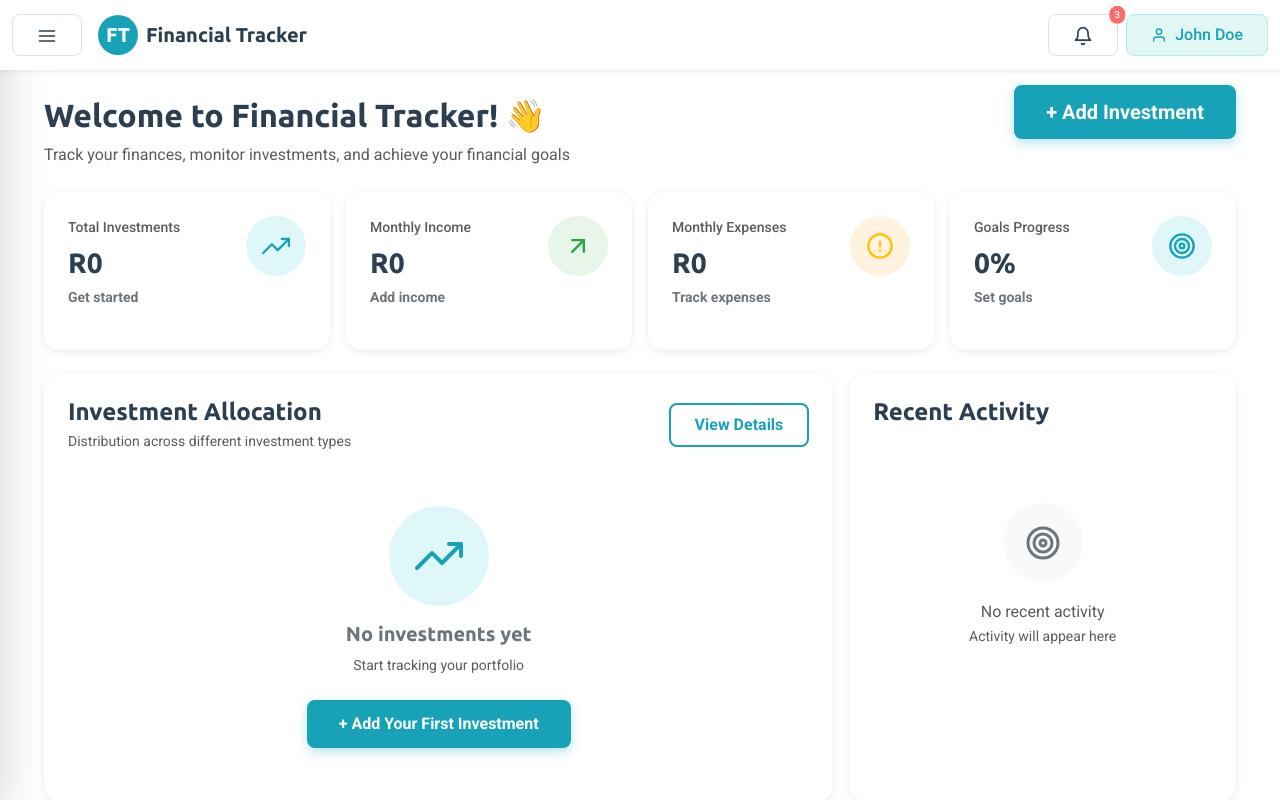
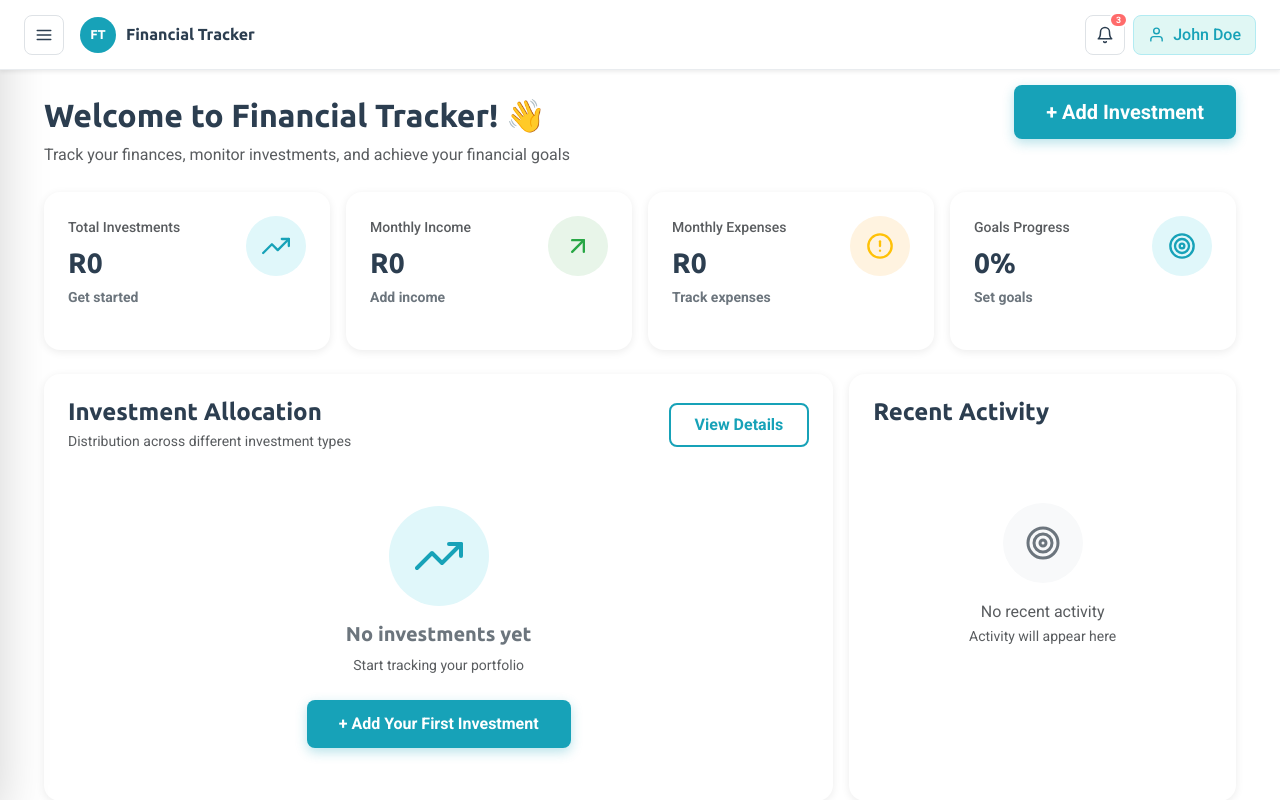
Before and after one commit to BuhleDamane/financial-tracker-app-website, a React (Vite) app: page / in a window 1280 px wide. Both pictures are taken after a click on the button "Sign In". Shown: the top 800 px of the page. Built offline with nearby package versions, Linux system fonts and the light colour scheme.

Commit message:
Update Header.tsx

```diff
--- a/src/components/Header.tsx
+++ b/src/components/Header.tsx
@@ -1,4 +1,4 @@
-import React from 'react';
+import React, { useState } from 'react';
 import { Navbar, Container, Button } from 'react-bootstrap';
 import { useNavigate } from 'react-router-dom';
 import { FiMenu, FiX, FiBell, FiUser, FiLogOut, FiSettings } from 'react-icons/fi';
@@ -19,107 +19,282 @@ const Header: React.FC<HeaderProps> = ({
   onLogout
 }) => {
   const navigate = useNavigate();
+  const [dropdownOpen, setDropdownOpen] = useState(false);
 
   return (
-    <Navbar bg="white" expand="lg" fixed="top" className="shadow-sm" style={{ height: '70px' }}>
-      <Container fluid>
-        <div className="d-flex align-items-center">
-          <Button
+    <>
+      <style>{`
+        .header-navbar {
+          height: 70px;
+          border-bottom: 1px solid #e9ecef;
+          z-index: 1030;
+        }
+
+        .sidebar-toggle-btn {
+          background-color: transparent;
+          border: 1.5px solid #dee2e6;
+          color: #2c3e50;
+          border-radius: 8px;
+          width: 40px;
+          height: 40px;
+          display: flex;
+          align-items: center;
+          justify-content: center;
+          flex-shrink: 0;
+          transition: background-color 0.2s, border-color 0.2s;
+          padding: 0;
+        }
+        .sidebar-toggle-btn.active,
+        .sidebar-toggle-btn:hover {
+          background-color: #e0f7f4;
+          border-color: #b2ebf2;
+          color: #17a2b8;
+        }
+
+        .brand-logo {
+          display: flex;
+          align-items: center;
+          text-decoration: none;
+          gap: 10px;
+          min-width: 0;
+        }
+        .brand-logo-circle {
+          width: 36px;
+          height: 36px;
+          min-width: 36px;
+          background-color: #17a2b8;
+          border-radius: 50%;
+          display: flex;
+          align-items: center;
+          justify-content: center;
+        }
+        .brand-logo-text {
+          font-weight: 700;
+          color: #2c3e50;
+          font-size: 1rem;
+          white-space: nowrap;
+          overflow: hidden;
+          text-overflow: ellipsis;
+        }
+
+        /* Hide brand text on very small screens */
+        @media (max-width: 360px) {
+          .brand-logo-text {
+            display: none;
+          }
+        }
+
+        .header-actions {
+          display: flex;
+          align-items: center;
+          gap: 8px;
+          flex-shrink: 0;
+        }
+
+        .notif-btn {
+          background-color: transparent;
+          border: 1.5px solid #dee2e6;
+          color: #2c3e50;
+          border-radius: 8px;
+          width: 40px;
+          height: 40px;
+          display: flex;
+          align-items: center;
+          justify-content: center;
+          position: relative;
+          padding: 0;
+          flex-shrink: 0;
+          transition: background-color 0.2s, border-color 0.2s;
+        }
+        .notif-btn:hover {
+          background-color: #f8f9fa;
+          border-color: #ced4da;
+        }
+        .notif-badge {
+          position: absolute;
+          top: -4px;
+          right: -4px;
+          background-color: #ff6b6b;
+          color: #fff;
+          font-size: 0.55rem;
+          font-weight: 700;
+          border-radius: 999px;
+          padding: 2px 5px;
+          line-height: 1;
+          border: 2px solid #fff;
+        }
+
+        .user-btn {
+          background-color: #e0f7f4;
+          border: 1.5px solid #b2ebf2;
+          color: #17a2b8;
+          border-radius: 8px;
+          height: 40px;
+          display: flex;
+          align-items: center;
+          gap: 8px;
+          padding: 0 14px;
+          font-weight: 500;
+          white-space: nowrap;
+          transition: background-color 0.2s;
+          cursor: pointer;
+        }
+        .user-btn:hover {
+          background-color: #b2ebf2;
+        }
+
+        /* On small screens, show only icon in user button */
+        @media (max-width: 575px) {
+          .user-btn-label {
+            display: none;
+          }
+          .user-btn {
+            padding: 0;
+            width: 40px;
+            justify-content: center;
+          }
+        }
+
+        .login-btn {
+          height: 40px;
+          border-radius: 8px;
+          font-weight: 500;
+          white-space: nowrap;
+          padding: 0 16px;
+        }
+        @media (max-width: 400px) {
+          .login-btn {
+            font-size: 0.8rem;
+            padding: 0 10px;
+          }
+        }
+
+        /* Custom dropdown */
+        .header-dropdown {
+          position: relative;
+        }
+        .header-dropdown-menu {
+          position: absolute;
+          top: calc(100% + 8px);
+          right: 0;
+          min-width: 180px;
+          background: #fff;
+          border-radius: 10px;
+          box-shadow: 0 4px 20px rgba(0,0,0,0.12);
+          border: 1px solid #e9ecef;
+          padding: 6px;
+          z-index: 2000;
+          animation: dropdownFadeIn 0.15s ease;
+        }
+        @keyframes dropdownFadeIn {
+          from { opacity: 0; transform: translateY(-6px); }
+          to   { opacity: 1; transform: translateY(0); }
+        }
+        .header-dropdown-item {
+          display: flex;
+          align-items: center;
+          gap: 10px;
+          padding: 10px 12px;
+          border-radius: 7px;
+          font-size: 0.9rem;
+          color: #2c3e50;
+          cursor: pointer;
+          border: none;
+          background: none;
+          width: 100%;
+          text-align: left;
+          transition: background-color 0.15s;
+        }
+        .header-dropdown-item:hover {
+          background-color: #f0fdfe;
+        }
+        .header-dropdown-item.danger {
+          color: #ff6b6b;
+        }
+        .header-dropdown-item.danger:hover {
+          background-color: #fff5f5;
+        }
+        .header-dropdown-divider {
+          height: 1px;
+          background-color: #e9ecef;
+          margin: 4px 0;
+        }
+      `}</style>
+
+      <Navbar
+        bg="white"
+        expand="lg"
+        fixed="top"
+        className="shadow-sm header-navbar"
+      >
+        <Container fluid className="px-3 px-md-4">
+          {/* Left: Toggle + Brand */}
+          <div className="d-flex align-items-center gap-2 gap-sm-3" style={{ minWidth: 0, flex: 1 }}>
+            <button
+              className={`sidebar-toggle-btn ${sidebarOpen ? 'active' : ''}`}
               onClick={toggleSidebar}
-            className="me-3 btn-custom"
               aria-label="Toggle sidebar"
-            style={{
-              backgroundColor: sidebarOpen ? '#e0f7f4' : 'transparent',
-              border: '1.5px solid #dee2e6',
-              color: '#2c3e50',
-            }}
             >
-            {sidebarOpen ? <FiX size={20} /> : <FiMenu size={20} />}
-          </Button>
+              {sidebarOpen ? <FiX size={18} /> : <FiMenu size={18} />}
+            </button>
 
-          <Navbar.Brand
-            href="/"
-            className="ubuntu-font d-flex align-items-center"
-            style={{ textDecoration: 'none' }}
-          >
-            <div
-              className="d-flex align-items-center justify-content-center me-2 rounded-circle"
-              style={{ width: '40px', height: '40px', backgroundColor: '#17a2b8' }}
-            >
-              <span className="text-white fw-bold ubuntu-font">FT</span>
+            <a href="/" className="brand-logo">
+              <div className="brand-logo-circle">
+                <span className="text-white fw-bold ubuntu-font" style={{ fontSize: '0.8rem' }}>FT</span>
               </div>
-            <span className="fw-bold" style={{ color: '#2c3e50' }}>
-              Financial Tracker
-            </span>
-          </Navbar.Brand>
+              <span className="brand-logo-text ubuntu-font">Financial Tracker</span>
+            </a>
           </div>
 
-        <div className="d-flex align-items-center gap-2">
-          <Button
-            className="position-relative btn-custom"
-            style={{
-              backgroundColor: 'transparent',
-              border: '1.5px solid #dee2e6',
-              color: '#2c3e50',
-            }}
-          >
-            <FiBell size={20} />
-            <span
-              className="position-absolute top-0 start-100 translate-middle rounded-pill"
-              style={{
-                fontSize: '0.6rem',
-                padding: '2px 5px',
-                backgroundColor: '#ff6b6b',
-                color: '#fff',
-                fontFamily: 'Roboto, sans-serif',
-              }}
-            >
-              3
-            </span>
-          </Button>
+          {/* Right: Actions */}
+          <div className="header-actions">
+            {/* Notification bell */}
+            <button className="notif-btn" aria-label="Notifications">
+              <FiBell size={18} />
+              <span className="notif-badge">3</span>
+            </button>
 
             {isLoggedIn ? (
-            <div className="dropdown">
-              <Button
-                id="userDropdown"
-                className="btn-custom d-flex align-items-center roboto-font"
-                data-bs-toggle="dropdown"
-                aria-expanded="false"
-                style={{
-                  backgroundColor: '#e0f7f4',
-                  border: '1.5px solid #b2ebf2',
-                  color: '#17a2b8',
-                }}
+              <div className="header-dropdown">
+                <button
+                  className="user-btn roboto-font"
+                  onClick={() => setDropdownOpen(prev => !prev)}
+                  aria-label="User menu"
                 >
-                <FiUser className="me-2" />
-                <span className="d-none d-md-inline">John Doe</span>
-              </Button>
-              <ul className="dropdown-menu dropdown-menu-end shadow-sm border-0" aria-labelledby="userDropdown">
-                <li>
+                  <FiUser size={17} />
+                  <span className="user-btn-label">John Doe</span>
+                </button>
+
+                {dropdownOpen && (
+                  <>
+                    {/* Backdrop to close on outside click */}
+                    <div
+                      style={{ position: 'fixed', inset: 0, zIndex: 1999 }}
+                      onClick={() => setDropdownOpen(false)}
+                    />
+                    <div className="header-dropdown-menu">
                       <button
-                    className="dropdown-item roboto-font d-flex align-items-center py-2"
-                    onClick={() => navigate('/settings')}
+                        className="header-dropdown-item roboto-font"
+                        onClick={() => { navigate('/settings'); setDropdownOpen(false); }}
                       >
-                    <FiSettings className="me-2" style={{ color: '#17a2b8' }} />
+                        <FiSettings size={15} style={{ color: '#17a2b8' }} />
                         Settings
                       </button>
-                </li>
-                <li><hr className="dropdown-divider" /></li>
-                <li>
+                      <div className="header-dropdown-divider" />
                       <button
-                    className="dropdown-item roboto-font d-flex align-items-center py-2"
-                    style={{ color: '#ff6b6b' }}
-                    onClick={onLogout}
+                        className="header-dropdown-item danger roboto-font"
+                        onClick={() => { onLogout(); setDropdownOpen(false); }}
                       >
-                    <FiLogOut className="me-2" />
+                        <FiLogOut size={15} />
                         Logout
                       </button>
-                </li>
-              </ul>
+                    </div>
+                  </>
+                )}
               </div>
             ) : (
               <Button
-              className="btn-custom btn-primary-custom text-white roboto-font"
+                className="btn-custom btn-primary-custom text-white roboto-font login-btn"
                 onClick={onLogin}
               >
                 Login / Sign Up
@@ -128,6 +303,7 @@ const Header: React.FC<HeaderProps> = ({
           </div>
         </Container>
       </Navbar>
+    </>
   );
 };
 
```
Lines whose indentation alone changed are shown as unchanged.
